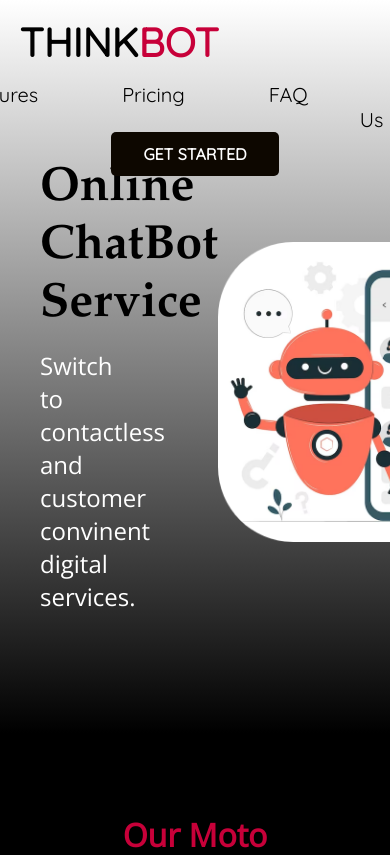
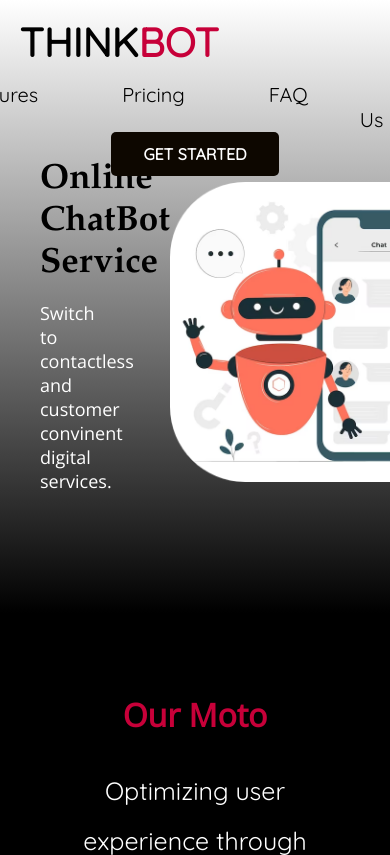
Before and after one commit to B-44-Project/ChatBotML, a Flask app: page / in a window 390 px wide; the page is wider, and only the part inside the window is pictured. Shown: the top 855 px of that part. Run offline with Flask 3, Linux system fonts and the light colour scheme.

Commit message:
Developing

```diff
--- a/static/css/index.css
+++ b/static/css/index.css
@@ -408,6 +408,20 @@ footer p {
 
 @media (max-width: 600px) {
 	/* Adjustments for mobile devices */
+	.hero{
+		display: grid;
+		align-items: center;
+		background: linear-gradient(to bottom, white, black);
+	}
+
+	.hero h1{
+		font: bold 35px "Garamond", sans-serif;
+	}
+
+	.hero h3{
+		font: normal 18px "Open sans", sans-serif;
+	}
+
 	header {
 	  padding: 20px 5%;
 	  flex-direction: column;
```
